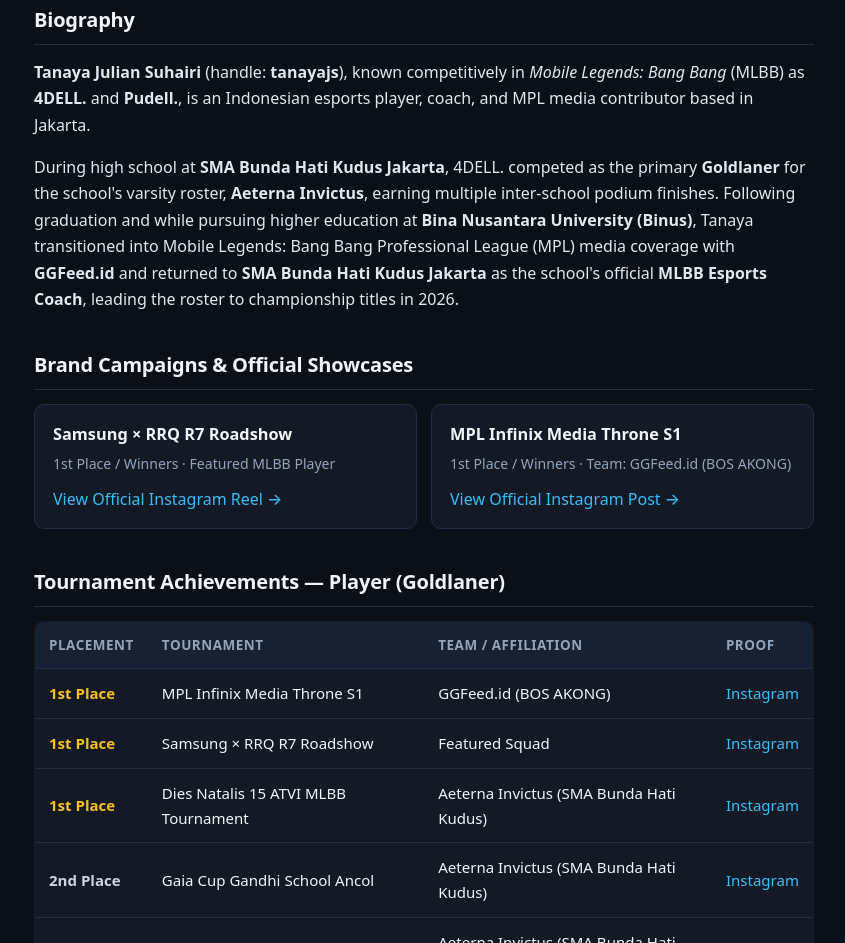
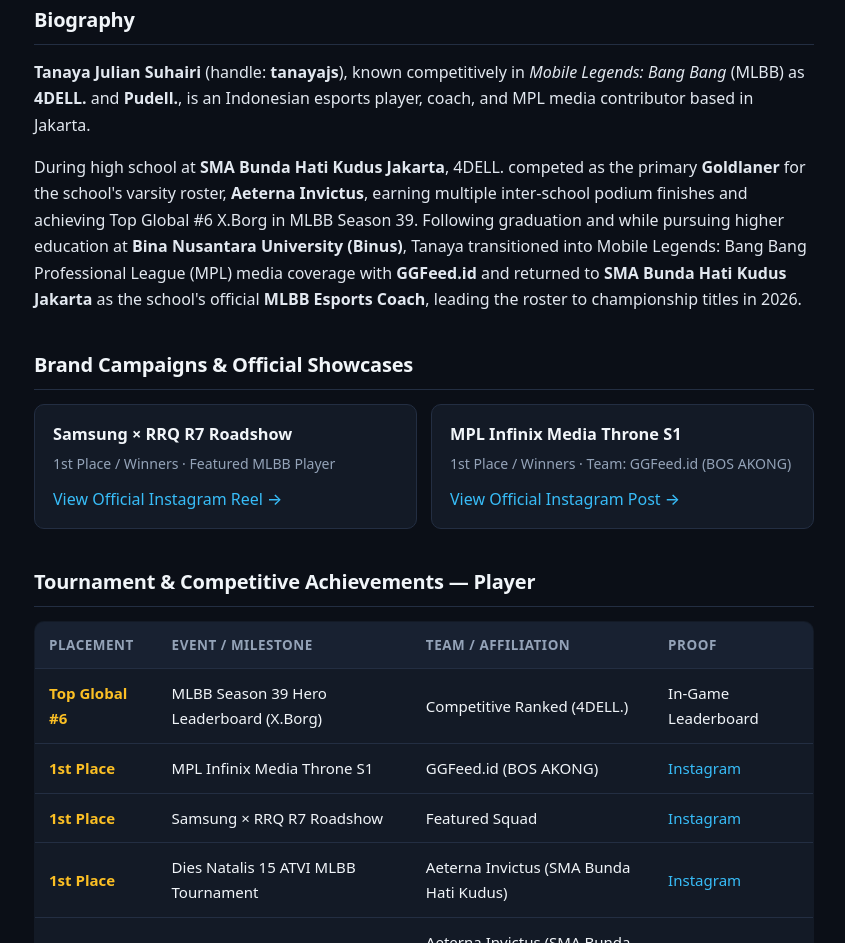
Before and after one commit to 4dell-mlbb/4dell-mlbb.github.io, a plain HTML site: page index.html in a window 1280 px wide. Shown: the part 233-1176 px from the top of the page, without its empty margins (216-1061 px from the left). Drawn offline with Linux system fonts and the light colour scheme.

Commit message:
Update index.html

```diff
--- a/index.html
+++ b/index.html
@@ -55,11 +55,13 @@
     "knowsAbout": [
       "Mobile Legends: Bang Bang",
       "MLBB Gold Lane",
+      "X.Borg",
       "Esports Coaching",
       "Draft Strategy",
       "MPL Indonesia Media"
     ],
     "award": [
+      "Top Global #6 X.Borg – Mobile Legends: Bang Bang Season 39",
       "1st Place (Winners) – MPL Infinix Media Throne S1 (Player, Team GGFeed.id / BOS AKONG)",
       "1st Place (Winners) – Samsung x RRQ R7 Roadshow (Player)",
       "1st Place – Dies Natalis 15 ATVI MLBB Tournament (Player, Aeterna Invictus)",
@@ -233,7 +235,7 @@
         <strong>Tanaya Julian Suhairi</strong> (handle: <strong>tanayajs</strong>), known competitively in <em>Mobile Legends: Bang Bang</em> (MLBB) as <strong>4DELL.</strong> and <strong>Pudell.</strong>, is an Indonesian esports player, coach, and MPL media contributor based in Jakarta.
       </p>
       <p>
-        During high school at <strong>SMA Bunda Hati Kudus Jakarta</strong>, 4DELL. competed as the primary <strong>Goldlaner</strong> for the school's varsity roster, <strong>Aeterna Invictus</strong>, earning multiple inter-school podium finishes. Following graduation and while pursuing higher education at <strong>Bina Nusantara University (Binus)</strong>, Tanaya transitioned into Mobile Legends: Bang Bang Professional League (MPL) media coverage with <strong>GGFeed.id</strong> and returned to <strong>SMA Bunda Hati Kudus Jakarta</strong> as the school's official <strong>MLBB Esports Coach</strong>, leading the roster to championship titles in 2026.
+        During high school at <strong>SMA Bunda Hati Kudus Jakarta</strong>, 4DELL. competed as the primary <strong>Goldlaner</strong> for the school's varsity roster, <strong>Aeterna Invictus</strong>, earning multiple inter-school podium finishes and achieving Top Global #6 X.Borg in MLBB Season 39. Following graduation and while pursuing higher education at <strong>Bina Nusantara University (Binus)</strong>, Tanaya transitioned into Mobile Legends: Bang Bang Professional League (MPL) media coverage with <strong>GGFeed.id</strong> and returned to <strong>SMA Bunda Hati Kudus Jakarta</strong> as the school's official <strong>MLBB Esports Coach</strong>, leading the roster to championship titles in 2026.
       </p>
     </section>
 
@@ -254,17 +256,23 @@
     </section>
 
     <section>
-      <h2>Tournament Achievements &mdash; Player (Goldlaner)</h2>
+      <h2>Tournament &amp; Competitive Achievements &mdash; Player</h2>
       <table>
         <thead>
           <tr>
             <th>Placement</th>
-            <th>Tournament</th>
+            <th>Event / Milestone</th>
             <th>Team / Affiliation</th>
             <th>Proof</th>
           </tr>
         </thead>
         <tbody>
+          <tr>
+            <td class="rank-1">Top Global #6</td>
+            <td>MLBB Season 39 Hero Leaderboard (X.Borg)</td>
+            <td>Competitive Ranked (4DELL.)</td>
+            <td>In-Game Leaderboard</td>
+          </tr>
           <tr>
             <td class="rank-1">1st Place</td>
             <td>MPL Infinix Media Throne S1</td>
```
